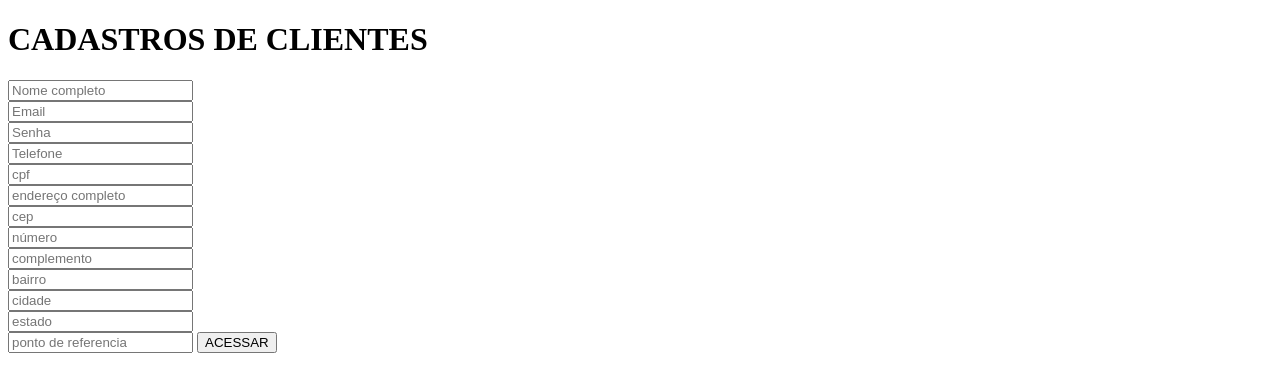
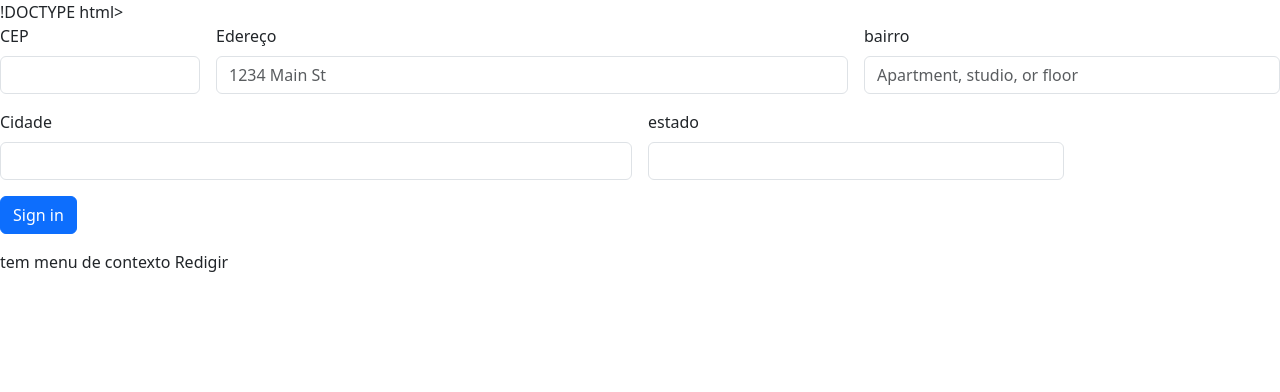
Before and after one commit to juliasandralima/cadastro.-saites-, a plain HTML site: page index.html in a window 1280 px wide. Drawn offline with nearby package versions, Linux system fonts and the light colour scheme.

Commit message:
atualizando o form-cadastro

```diff
--- a/index.html
+++ b/index.html
@@ -1,42 +1,84 @@
-<!DOCTYPE html>
+!DOCTYPE html>
+
 <html>
+
 <head>
+
     <meta charset='utf-8'>
+
     <meta http-equiv='X-UA-Compatible' content='IE=edge'>
-    <title>Page Title</title>
+
+    <title>cadastro de Endereço</title>
+
     <meta name='viewport' content='width=device-width, initial-scale=1'>
-    <link rel='stylesheet' type='text/css' media='screen' href='index.html'>
-    <script src='index.html'></script>
+
+    <link rel='stylesheet' type='text/css' media='screen' href='main.css'>
+
+    <script src='main.js'></script>
+
+    <link href="https://cdn.jsdelivr.net/npm/bootstrap@5.3.2/dist/css/bootstrap.min.css" rel="stylesheet" integrity="sha384-T3c6CoIi6uLrA9TneNEoa7RxnatzjcDSCmG1MXxSR1GAsXEV/Dwwykc2MPK8M2HN" crossorigin="anonymous">
+
 </head>
+
 <body>
-    <h1>CADASTROS DE CLIENTES </h1>
-    <form class="form-control">
-        <input type="text" placeholder="Nome completo">
-        <br>
-        <input type="email" id="loginEmail" placeholder="Email" class="form-control" required />
-        <br>
-        <input type="password" id="loginSenha" placeholder="Senha" class="form-control"required/>
-        <br>
-        <input type="tel" id="fone" placeholder="Telefone">
-        <br>
-        <input type="tel" id="cpf"placeholder="cpf">
-        <br>
-        <input type="tel"id="endereço completo "placeholder="endereço completo">
-        <br>
-        <input type="tel"id="cep"placeholder="cep">
-        <br>
-        <input type="tel"id="número"placeholder="número">
-        <br>
-        <input type="tel"id="complemento"placeholder="complemento">
-        <br>
-        <input type="tel"id="bairro"placeholder="bairro">
-        <br>
-        <input type="tel"id="cidade"placeholder="cidade">
-        <br>
-        <input type="tel"id="estado"placeholder="estado">
-        <br>
-        <input type="tel"id="ponto de referencia"placeholder="ponto de referencia">
-        <button onclick="verificar()" class="btn btn-warning">ACESSAR</button>
-    </form>
+
+    <form class="row g-3">
+
+        <div class="col-md-2">
+
+            <label for="inputZip" class="form-label">CEP</label>
+
+            <input type="text" class="form-control" id="CEP">
+
+          </div>
+
+        <div class="col-6">
+
+          <label for="inputAddress" class="form-label">Edereço</label>
+
+          <input type="text" class="form-control" id="rua" placeholder="1234 Main St">
+
+        </div>
+
+        <div class="col-4">
+
+          <label for="inputAddress2" class="form-label">bairro</label>
+
+          <input type="text" class="form-control" id="bairro" placeholder="Apartment, studio, or floor">
+
+        </div>
+
+        <div class="col-md-6">
+
+          <label for="inputCity" class="form-label">Cidade</label>
+
+          <input type="text" class="form-control" id="cidade">
+
+        </div>
+
+        <div class="col-md-4">
+
+          <label for="inputState" class="form-label">estado</label>
+
+          <input id="estado" class="form-control">
+
+        </div>
+
+
+
+        <div class="col-12">
+
+          <button type="submit" class="btn btn-primary">Sign in</button>
+
+        </div>
+
+      </form>
+
+      <script type="text/javascript" src="./controller.js"></script
+
 </body>
+
 </html>
+
+tem menu de contexto
+Redigir
```
